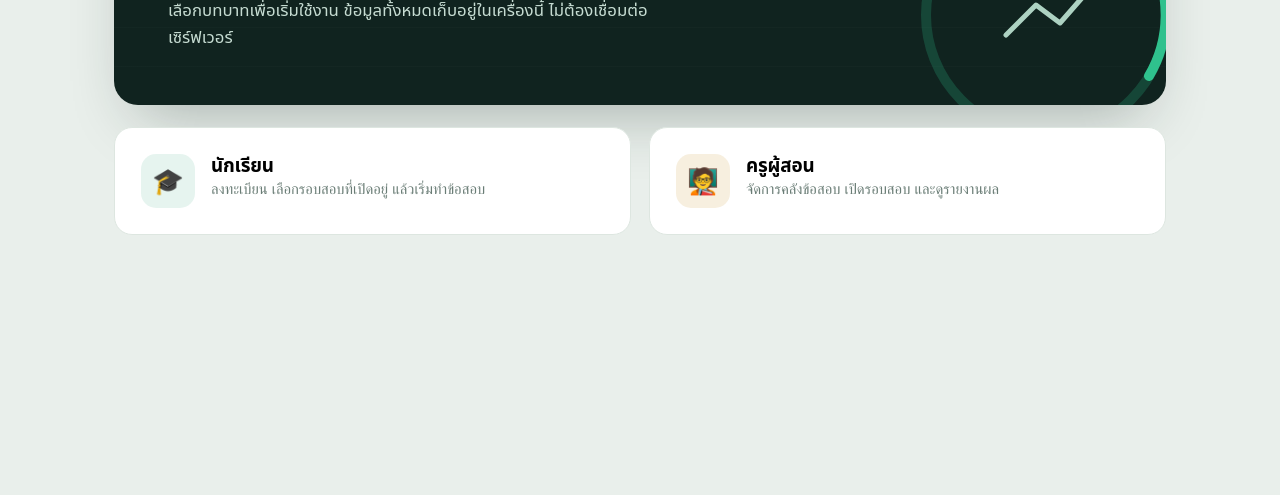
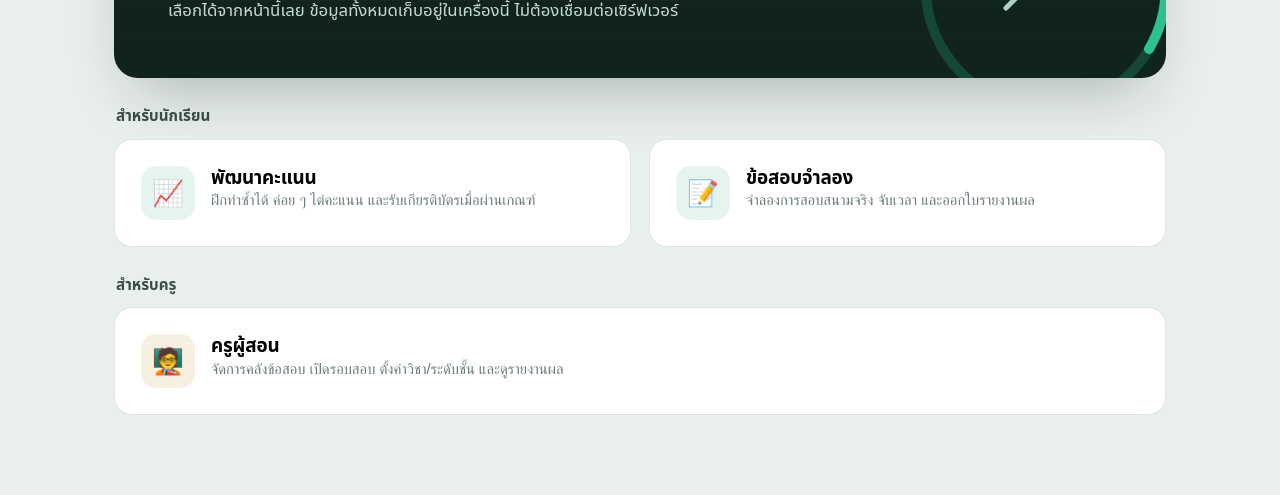
Before and after one commit to krittee12828-hub/KT_EXAM, a plain HTML site: page index.html in a window 1280 px wide. Shown: the part 405-900 px from the top of the page. Before the commit the page ends 800 px from the top, so only its background shows below. Drawn offline with Linux system fonts and the light colour scheme.

Commit message:
Update index.html

```diff
--- a/index.html
+++ b/index.html
@@ -215,7 +215,9 @@ h1, h2, h3, h4 { font-family: var(--font-head); font-weight: 600; line-height: 1
 }
 @media (max-width: 720px) { .hero-arc { display: none; } }
 
-.doors { display: grid; grid-template-columns: 1fr 1fr; gap: 18px; margin-top: 22px; }
+.home-label { font-family: var(--font-head); font-weight: 600; color: var(--ink-soft); font-size: .95rem; margin: 26px 2px 10px; }
+.doors { display: grid; grid-template-columns: 1fr 1fr; gap: 18px; }
+.doors.doors-one { grid-template-columns: 1fr; }
 @media (max-width: 640px) { .doors { grid-template-columns: 1fr; } }
 .door {
   position: relative; overflow: hidden; text-align: left; cursor: pointer;
@@ -574,8 +576,8 @@ tbody tr:hover td { background: var(--brand-tint); }
       <div class="hero">
         <div class="hero-inner">
           <span class="kicker">● ฝึกทำข้อสอบเพื่อพัฒนาคะแนน</span>
-          <h1>ทำข้อสอบซ้ำได้ ค่อย ๆ ไต่คะแนนขึ้น<br>แล้วรับเกียรติบัตรเมื่อผ่านเกณฑ์</h1>
-          <p>เลือกบทบาทเพื่อเริ่มใช้งาน ข้อมูลทั้งหมดเก็บอยู่ในเครื่องนี้ ไม่ต้องเชื่อมต่อเซิร์ฟเวอร์</p>
+          <h1>เลือกสิ่งที่อยากทำวันนี้<br>พัฒนาคะแนน หรือ ลองสนามจริง</h1>
+          <p>เลือกได้จากหน้านี้เลย ข้อมูลทั้งหมดเก็บอยู่ในเครื่องนี้ ไม่ต้องเชื่อมต่อเซิร์ฟเวอร์</p>
         </div>
         <svg class="hero-arc" viewBox="0 0 320 320" fill="none" aria-hidden="true">
           <circle cx="160" cy="160" r="120" stroke="rgba(47,192,138,.25)" stroke-width="10"/>
@@ -584,14 +586,23 @@ tbody tr:hover td { background: var(--brand-tint); }
         </svg>
       </div>
 
+      <div class="home-label">สำหรับนักเรียน</div>
       <div class="doors">
-        <button class="door" onclick="App.go('student')">
-          <span class="door-ic">🎓</span>
-          <span><h3>นักเรียน</h3><p>ลงทะเบียน เลือกรอบสอบที่เปิดอยู่ แล้วเริ่มทำข้อสอบ</p></span>
+        <button class="door" onclick="App.goStudent('practice')">
+          <span class="door-ic">📈</span>
+          <span><h3>พัฒนาคะแนน</h3><p>ฝึกทำซ้ำได้ ค่อย ๆ ไต่คะแนน และรับเกียรติบัตรเมื่อผ่านเกณฑ์</p></span>
         </button>
+        <button class="door" onclick="App.goStudent('mock')">
+          <span class="door-ic">📝</span>
+          <span><h3>ข้อสอบจำลอง</h3><p>จำลองการสอบสนามจริง จับเวลา และออกใบรายงานผล</p></span>
+        </button>
+      </div>
+
+      <div class="home-label">สำหรับครู</div>
+      <div class="doors doors-one">
         <button class="door gold" onclick="App.go('teacher')">
           <span class="door-ic">🧑‍🏫</span>
-          <span><h3>ครูผู้สอน</h3><p>จัดการคลังข้อสอบ เปิดรอบสอบ และดูรายงานผล</p></span>
+          <span><h3>ครูผู้สอน</h3><p>จัดการคลังข้อสอบ เปิดรอบสอบ ตั้งค่าวิชา/ระดับชั้น และดูรายงานผล</p></span>
         </button>
       </div>
     </div>
@@ -1333,8 +1344,9 @@ tbody tr:hover td { background: var(--brand-tint); }
     openMap: {}, startTime: 0, totalSec: 0, timer: null, result: null
   };
 
-  // ---- เปิดหน้านักเรียน ------------------------------------------------------
-  function open() {
+  // ---- เปิดหน้านักเรียน (รับโหมดที่เลือกจากหน้าแรกได้) -----------------------
+  function open(mode) {
+    if (mode === 'practice' || mode === 'mock') state.mode = mode;
     setStep(1);
     App.show('screen-student');
     var cfg = DB.getSettings();
@@ -2180,7 +2192,10 @@ tbody tr:hover td { background: var(--brand-tint); }
     qs('#topContext').textContent = '';
   }
 
-  var App = { show: show, go: go };
+  // เปิดหน้านักเรียนพร้อมเลือกโหมดไว้ล่วงหน้า (จากหน้าแรก)
+  function goStudent(mode) { Student.open(mode); }
+
+  var App = { show: show, go: go, goStudent: goStudent };
   global.App = App;
 
   document.addEventListener('DOMContentLoaded', function () {
```
